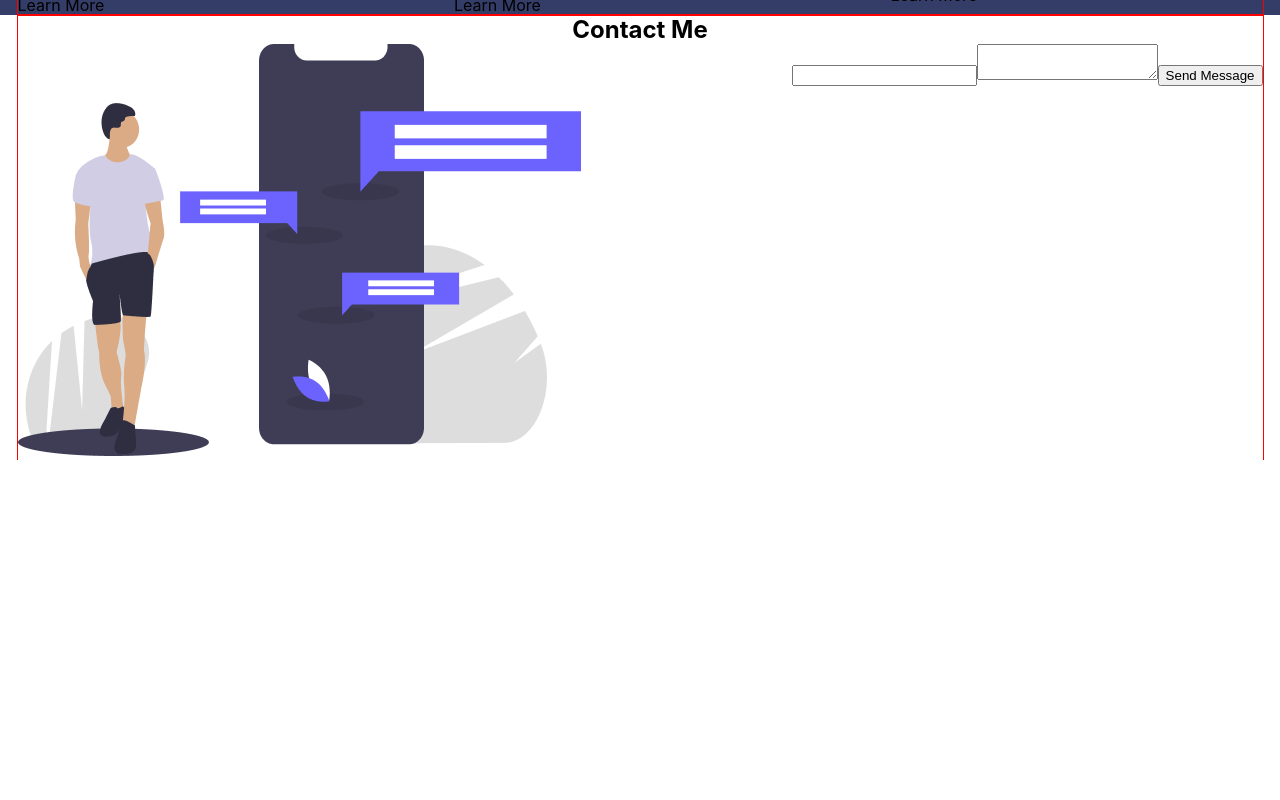
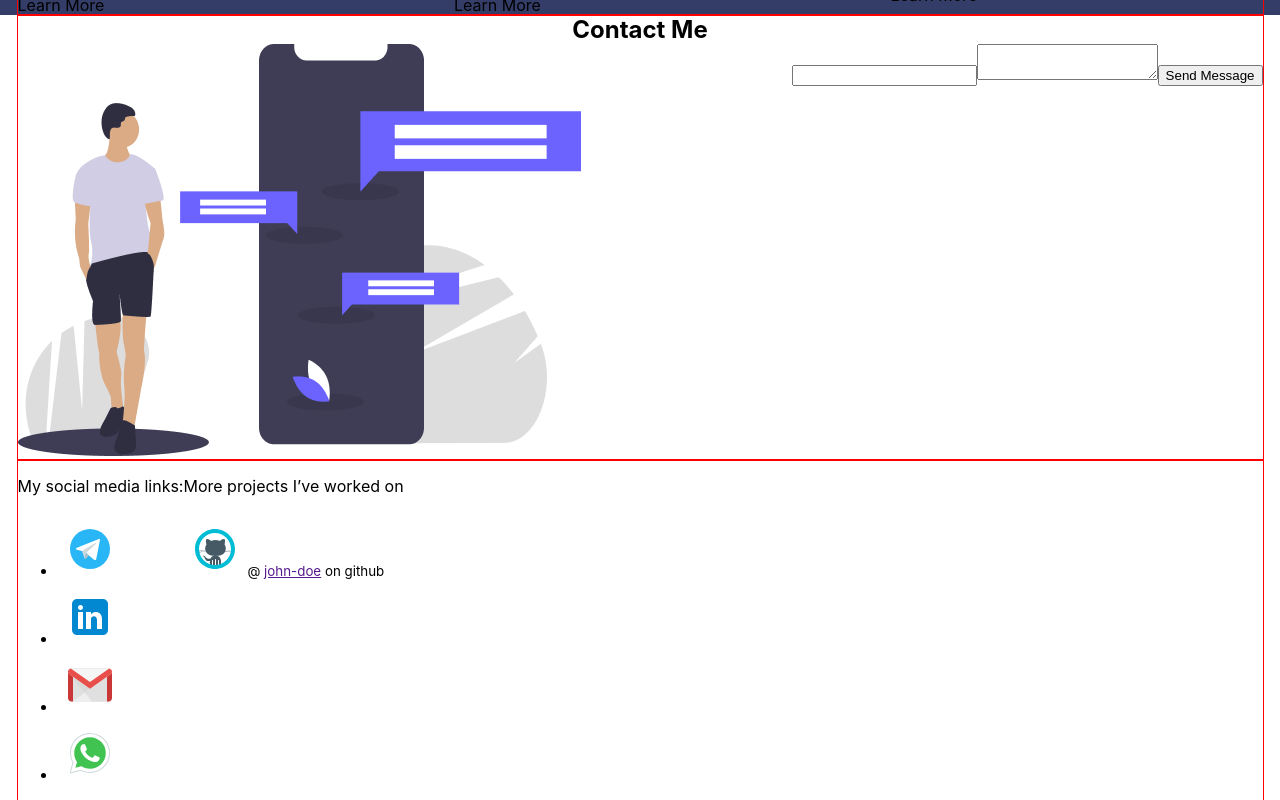
Before and after one commit to hadsome-Droid/project-portfolio-3, a React app: page / in a window 1280 px wide. Shown: the part 1384-2184 px from the top of the page. Before the commit the page ends 1844 px from the top, so only its background shows below. Built offline with nearby package versions, Linux system fonts and the light colour scheme.

Commit message:
create Footer block

```diff
--- a/src/App.tsx
+++ b/src/App.tsx
@@ -4,6 +4,7 @@ import {Main} from "./layout/sections/main/Main";
 import {Skills} from "./layout/sections/skills/Skills";
 import {Projects} from "./layout/sections/projects/Projects";
 import {Contact} from "./layout/sections/contact/Contact";
+import {Footer} from "./layout/footer/Footer";
 
 
 function App() {
@@ -14,6 +15,7 @@ function App() {
             <Skills/>
             <Projects/>
             <Contact/>
+            <Footer/>
         </div>
     );
 }
--- /dev/null
+++ b/src/layout/footer/Footer.tsx
@@ -0,0 +1,58 @@
+import React from 'react';
+import styled from "styled-components";
+import {Container} from "../../components/Container";
+import {FlexWrapper} from "../../components/FlexWrapper";
+import {Icon} from "../../components/icon/Icon";
+
+export const Footer = () => {
+    return (
+        <StyledFooter>
+            <Container>
+                <FlexWrapper>
+                    <BlockLinks>
+                        <p>My social media links:</p>
+                        <nav>
+                            <ul>
+                                <li>
+                                    <a href="">
+                                        <Icon iconId={'telegram'}/>
+                                    </a>
+                                </li>
+                                <li>
+                                    <a href="">
+                                        <Icon iconId={'linkedin'}/>
+                                    </a>
+                                </li>
+                                <li>
+                                    <a href="">
+                                        <Icon iconId={'email'}/>
+                                    </a>
+                                </li>
+                                <li>
+                                    <a href="">
+                                        <Icon iconId={'whatsapp'}/>
+                                    </a>
+                                </li>
+                            </ul>
+                        </nav>
+                    </BlockLinks>
+                    <Git>
+                        <p>More projects I’ve worked on</p>
+                        <Icon iconId={'github'}/>
+                        <small>@ <a href="">john-doe</a>  on github</small>
+                    </Git>
+                </FlexWrapper>
+            </Container>
+        </StyledFooter>
+    );
+};
+
+const StyledFooter = styled.footer`
+
+`
+const BlockLinks = styled.div`
+
+`
+const Git = styled.div`
+
+`
```
